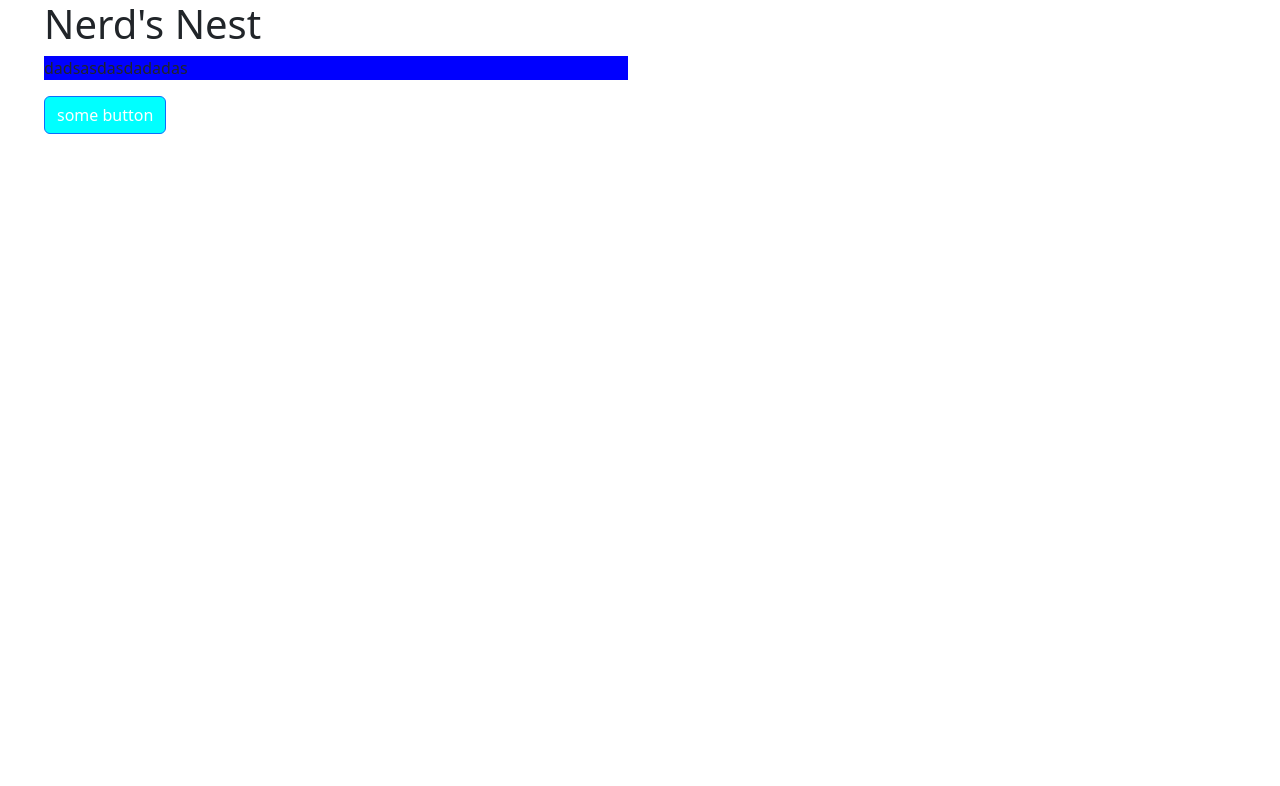
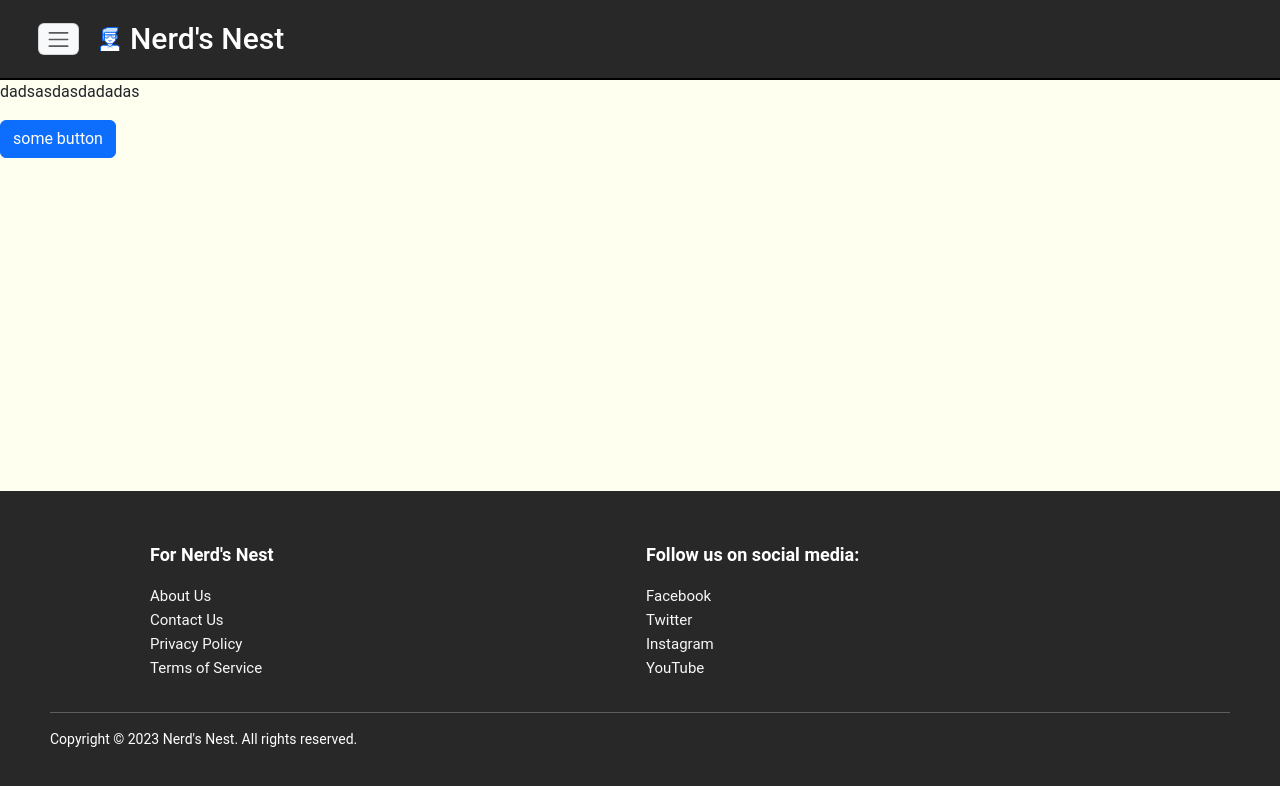
Before and after one commit to Erol-Mehmed/Nerd-s-Nest, a Vue app: page / in a window 1280 px wide. Shown: the top 786 px of the page. Built offline with nearby package versions, Linux system fonts and the light colour scheme.

Commit message:
e-commerce: html and css progress

```diff
--- a/index.html
+++ b/index.html
@@ -7,7 +7,7 @@
     <title>Nerd's Nest</title>
   </head>
   <body>
-    <div id="app"></div>
+    <div id="app" class="container-fluid"></div>
     <script type="module" src="/src/main.ts"></script>
   </body>
 </html>
--- a/src/App.vue
+++ b/src/App.vue
@@ -6,15 +6,10 @@ import MainContentComponent from "./components/MainContentComponent.vue";
 </script>
 
 <template>
-  <div class="container">
   <HeaderComponent />
   <MainContentComponent />
   <FooterComponent />
-</div>
 </template>
 
 <style scoped lang="scss">
-.container {
-
-}
 </style>
--- a/src/assets/base.css
+++ b/src/assets/base.css
@@ -1,5 +1,8 @@
 /* color palette from <https://github.com/vuejs/theme> */
 :root {
+  --main-color: #282828;
+  --main-font-family: Roboto, Helvetica, sans-serif;
+
   --vt-c-white: #ffffff;
   --vt-c-white-soft: #f8f8f8;
   --vt-c-white-mute: #f2f2f2;
@@ -67,11 +70,11 @@ body {
     background-color 0.5s;
   line-height: 1.6;
   font-family:
+    Roboto,
     Inter,
     -apple-system,
     BlinkMacSystemFont,
     'Segoe UI',
-    Roboto,
     Oxygen,
     Ubuntu,
     Cantarell,
--- a/src/assets/main.css
+++ b/src/assets/main.css
@@ -1,11 +1,15 @@
 @import './base.css';
 
 #app {
-  max-width: 1280px;
+  /* max-width: 1280px; */
   /* margin: 0 auto; */
-  padding: 2rem;
 
+  display: flex;
+  flex-direction: column;
+  min-height: 100vh;
+  padding: 0;
   font-weight: normal;
+  font-family: var(--main-font-family);
 }
 
 a,
@@ -27,9 +31,9 @@ a,
     place-items: center;
   } */
 
-  #app {
+  /* #app {
     display: grid;
     grid-template-columns: 1fr 1fr;
     padding: 0 2rem;
-  }
+  } */
 }
--- a/src/components/FooterComponent.vue
+++ b/src/components/FooterComponent.vue
@@ -4,11 +4,79 @@
 </script>
 
 <template>
-<footer class="footer">
+  <footer>
+    <div class="row">
+      <div class="links col-md-6">
+        <p class="links-headers">For Nerd's Nest</p>
 
-</footer>
+        <ul>
+          <li><a href="">About Us</a></li>
+          <li><a href="">Contact Us</a></li>
+          <li><a href="">Privacy Policy</a></li>
+          <li><a href="">Terms of Service</a></li>
+        </ul>
+      </div>
+      <div class="links col-md-6">
+        <p class="links-headers">Follow us on social media:</p>
+
+        <ul>
+          <li><a href="">Facebook</a></li>
+          <li><a href="">Twitter</a></li>
+          <li><a href="">Instagram</a></li>
+          <li><a href="">YouTube</a></li>
+        </ul>
+      </div>
+    </div>
+      <hr>
+    <p class="copyright">Copyright &copy; 2023 Nerd's Nest. All rights reserved.</p>
+  </footer>
 </template>
 
 <style scoped lang="scss">
+  footer {
+    background: var(--main-color);
+    padding: 50px 0;
 
+    .row {
+      margin-right: 0;
+      padding: 0 150px;
+
+      .links {
+        .links-headers {
+          font-size: 18px;
+          font-weight: 600;
+          color: var(--vt-c-white);
+        }
+
+        ul {
+          padding: 0;
+          list-style-type: none;
+
+          li {
+            a {
+              font-size: 15px;
+              color: var(--vt-c-white-soft);
+              text-decoration: none;
+
+              &:hover {
+                text-decoration: underline;
+              }
+            }
+          }
+        }
+      }
+    }
+
+    .copyright {
+      font-size: 14px;
+      color: var(--vt-c-white);
+      margin: 0 0 0 50px;
+    }
+
+    hr {
+      color: var(--vt-c-white);
+      margin-left: 50px;
+      margin-right: 50px;
+    }
+  }
 </style>
--- a/src/components/HeaderComponent.vue
+++ b/src/components/HeaderComponent.vue
@@ -1,15 +1,74 @@
 <script setup lang="ts">
+import { ref } from 'vue'
+import logo from '../assets/logo.svg'
 
-
+let hideNavbar = ref(true);
 </script>
 
 <template>
-<header class="header">
-<h1>Nerd's Nest</h1>
-</header>
+  <header class="row">
+    <nav class="navbar navbar-light col-md-1">
+      <button @click="hideNavbar = !hideNavbar" class="navbar-toggler bg-light" data-toggle="collapse">
+        <span class="navbar-toggler-icon" />
+      </button>
+      <div class="navbar-collapse" :class="{ collapse: hideNavbar }" id="n_bar">
+        <ul class="navbar-nav">
+          <li class="nav-item active"><a class="nav-link" href="#">Home</a></li>
+          <li class="nav-item"><a class="nav-link" href="#">About</a></li>
+          <li class="nav-item"><a class="nav-link" href="#">Careers</a></li>
+          <li class="nav-item"><a class="nav-link" href="#">Blog</a></li>
+          <li class="nav-item"><a class="nav-link" href="#">Links</a></li>
+          <li class="nav-item"><a class="nav-link" href="#">Membership</a></li>
+          <li class="nav-item"><a class="nav-link" href="#">Join Us</a></li>
+        </ul>
+      </div>
+    </nav>
+
+    <div class="logo-name col-md-3">
+      <img :src="logo" alt="" />
+      <h1>Nerd's Nest</h1>
+    </div>
+  </header>
 </template>
 
 <style scoped lang="scss">
+.row {
+  height: 80px;
+  border-bottom: 2px solid black;
+  background: var(--main-color);
+  color: var(--vt-c-white);
+  margin-right: 0;
+  padding: 0 50px;
 
+  .navbar {
+    width: 50px;
 
+    .navbar-toggler {
+      padding: 0 7px;
+
+      .navbar-toggler-icon {
+        width: 25px;
+      }
+    }
+
+    .navbar-collapse {
+      background: red;
+    }
+  }
+
+  .logo-name {
+    display: flex;
+    align-items: center;
+
+    h1 {
+      font-size: 30px;
+      margin: 0;
+    }
+
+    img {
+      width: 20px;
+      margin-right: 10px;
+    }
+  }
+}
 </style>
--- a/src/components/MainContentComponent.vue
+++ b/src/components/MainContentComponent.vue
@@ -11,11 +11,8 @@
 </template>
 
 <style scoped lang="scss">
-  .par {
-    background-color: blue;
-  }
-
-  .btn-primary {
-    background-color: aqua;
+  main {
+    flex-grow: 1;
+    background: #FFFFF0;
   }
 </style>
```
Also changed, not shown: src/assets/logo.svg.
